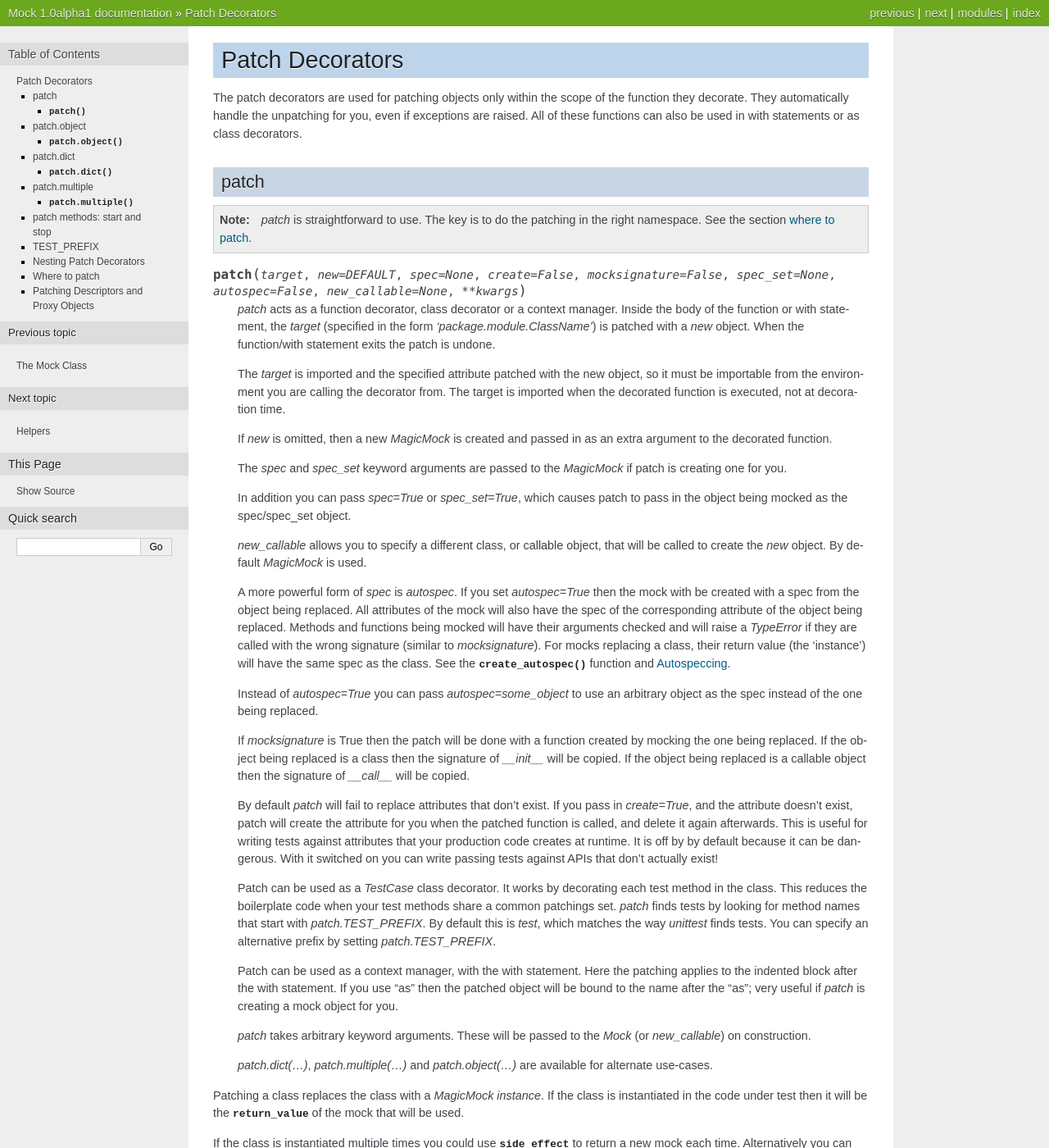
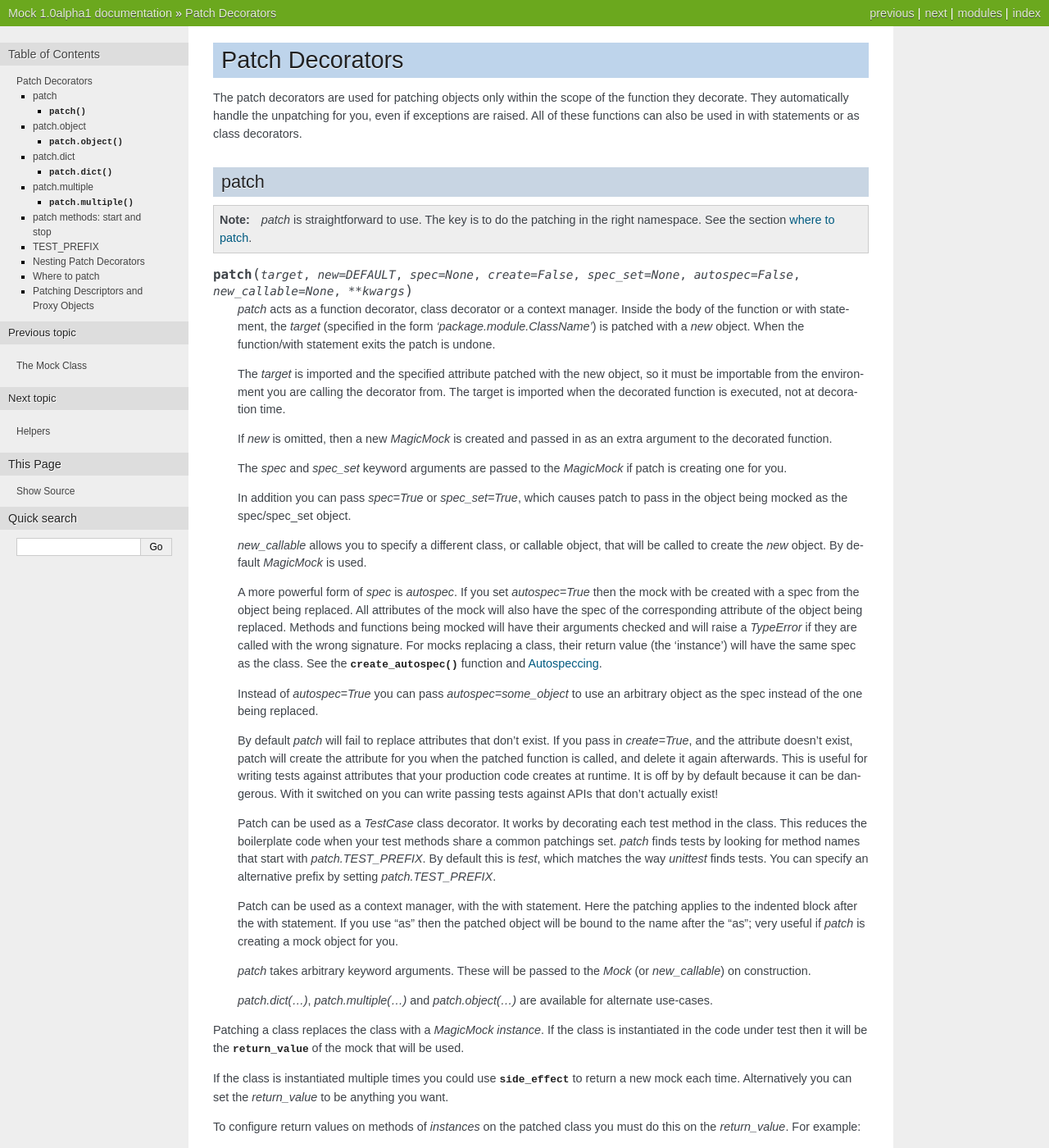
Before and after one commit to testing-cabal/mock, a Sphinx documentation site: the page built from docs/patch.txt, in a window 1280 px wide and 1400 px high. Shown: the whole window at 82% size. Built offline with Sphinx 7.4.7, drawn with Linux system fonts in a browser that asks for light colours; some of the changed text lies outside the part shown.

Commit message:
Removing mocksignature documentation

```diff
--- a/docs/examples.txt
+++ b/docs/examples.txt
@@ -474,7 +474,7 @@ function instead. The :func:`patch` decorator makes it so simple to
 patch out methods with a mock that having to create a real function becomes a
 nuisance.
 
-If you pass `mocksignature=True` to patch then it does the patching with a
+If you pass `autospec=True` to patch then it does the patching with a
 *real* function object. This function object has the same signature as the one
 it is replacing, but delegates to a mock under the hood. You still get your
 mock auto-created in exactly the same way as before. What it means though, is
@@ -489,7 +489,7 @@ wanted:
     ...   def foo(self):
     ...     pass
     ...
-    >>> with patch.object(Foo, 'foo', mocksignature=True) as mock_foo:
+    >>> with patch.object(Foo, 'foo', autospec=True) as mock_foo:
     ...   mock_foo.return_value = 'foo'
     ...   foo = Foo()
     ...   foo.foo()
@@ -497,7 +497,7 @@ wanted:
     'foo'
     >>> mock_foo.assert_called_once_with(foo)
 
-If we don't use `mocksignature=True` then the unbound method is patched out
+If we don't use `autospec=True` then the unbound method is patched out
 with a Mock instance instead, and isn't called with `self`.
 
 
--- a/docs/index.txt
+++ b/docs/index.txt
@@ -77,7 +77,6 @@ API Documentation
    helpers
    sentinel
    magicmock
-   mocksignature
 
 
 User Guide
--- a/docs/patch.txt
+++ b/docs/patch.txt
@@ -40,7 +40,7 @@ patch
     `patch` is straightforward to use. The key is to do the patching in the
     right namespace. See the section `where to patch`_.
 
-.. function:: patch(target, new=DEFAULT, spec=None, create=False, mocksignature=False, spec_set=None, autospec=False, new_callable=None, **kwargs)
+.. function:: patch(target, new=DEFAULT, spec=None, create=False, spec_set=None, autospec=False, new_callable=None, **kwargs)
 
     `patch` acts as a function decorator, class decorator or a context
     manager. Inside the body of the function or with statement, the `target`
@@ -71,19 +71,13 @@ patch
     All attributes of the mock will also have the spec of the corresponding
     attribute of the object being replaced. Methods and functions being mocked
     will have their arguments checked and will raise a `TypeError` if they are
-    called with the wrong signature (similar to `mocksignature`). For mocks
+    called with the wrong signature. For mocks
     replacing a class, their return value (the 'instance') will have the same
     spec as the class. See the :func:`create_autospec` function and
     :ref:`auto-speccing`.
 
     Instead of `autospec=True` you can pass `autospec=some_object` to use an
     arbitrary object as the spec instead of the one being replaced.
-
-    If `mocksignature` is True then the patch will be done with a function
-    created by mocking the one being replaced. If the object being replaced is
-    a class then the signature of `__init__` will be copied. If the object
-    being replaced is a callable object then the signature of `__call__` will
-    be copied.
 
     By default `patch` will fail to replace attributes that don't exist. If
     you pass in `create=True`, and the attribute doesn't exist, patch will
@@ -214,16 +208,16 @@ into a `patch` call using `**`:
 patch.object
 ============
 
-.. function:: patch.object(target, attribute, new=DEFAULT, spec=None, create=False, mocksignature=False, spec_set=None, autospec=False, new_callable=None, **kwargs)
+.. function:: patch.object(target, attribute, new=DEFAULT, spec=None, create=False, spec_set=None, autospec=False, new_callable=None, **kwargs)
 
     patch the named member (`attribute`) on an object (`target`) with a mock
     object.
 
     `patch.object` can be used as a decorator, class decorator or a context
-    manager. Arguments `new`, `spec`, `create`, `mocksignature`, `spec_set`,
-    `autospec` and `new_callable` have the same meaning as for `patch`. Like
-    `patch`, `patch.object` takes arbitrary keyword arguments for configuring
-    the mock object it creates.
+    manager. Arguments `new`, `spec`, `create`, `spec_set`, `autospec` and
+    `new_callable` have the same meaning as for `patch`. Like `patch`,
+    `patch.object` takes arbitrary keyword arguments for configuring the mock
+    object it creates.
 
     When used as a class decorator `patch.object` honours `patch.TEST_PREFIX`
     for choosing which methods to wrap.
@@ -342,7 +336,7 @@ magic methods `__getitem__`, `__setitem__`, `__delitem__` and either
 patch.multiple
 ==============
 
-.. function:: patch.multiple(target, spec=None, create=False, mocksignature=False, spec_set=None, autospec=False, new_callable=None, **kwargs)
+.. function:: patch.multiple(target, spec=None, create=False, spec_set=None, autospec=False, new_callable=None, **kwargs)
 
     Perform multiple patches in a single call. It takes the object to be
     patched (either as an object or a string to fetch the object by importing)
@@ -357,9 +351,9 @@ patch.multiple
     used as a context manager.
 
     `patch.multiple` can be used as a decorator, class decorator or a context
-    manager. The arguments `spec`, `spec_set`, `create`, `mocksignature`,
-    `autospec` and `new_callable` have the same meaning as for `patch`. These
-    arguments will be applied to *all* patches done by `patch.multiple`.
+    manager. The arguments `spec`, `spec_set`, `create`, `autospec` and
+    `new_callable` have the same meaning as for `patch`. These arguments will
+    be applied to *all* patches done by `patch.multiple`.
 
     When used as a class decorator `patch.multiple` honours `patch.TEST_PREFIX`
     for choosing which methods to wrap.
```
Also changed, not shown: docs/helpers.txt (+11 -13 lines), docs/mocksignature.txt (deleted, +0 -262 lines), 3 other files.
